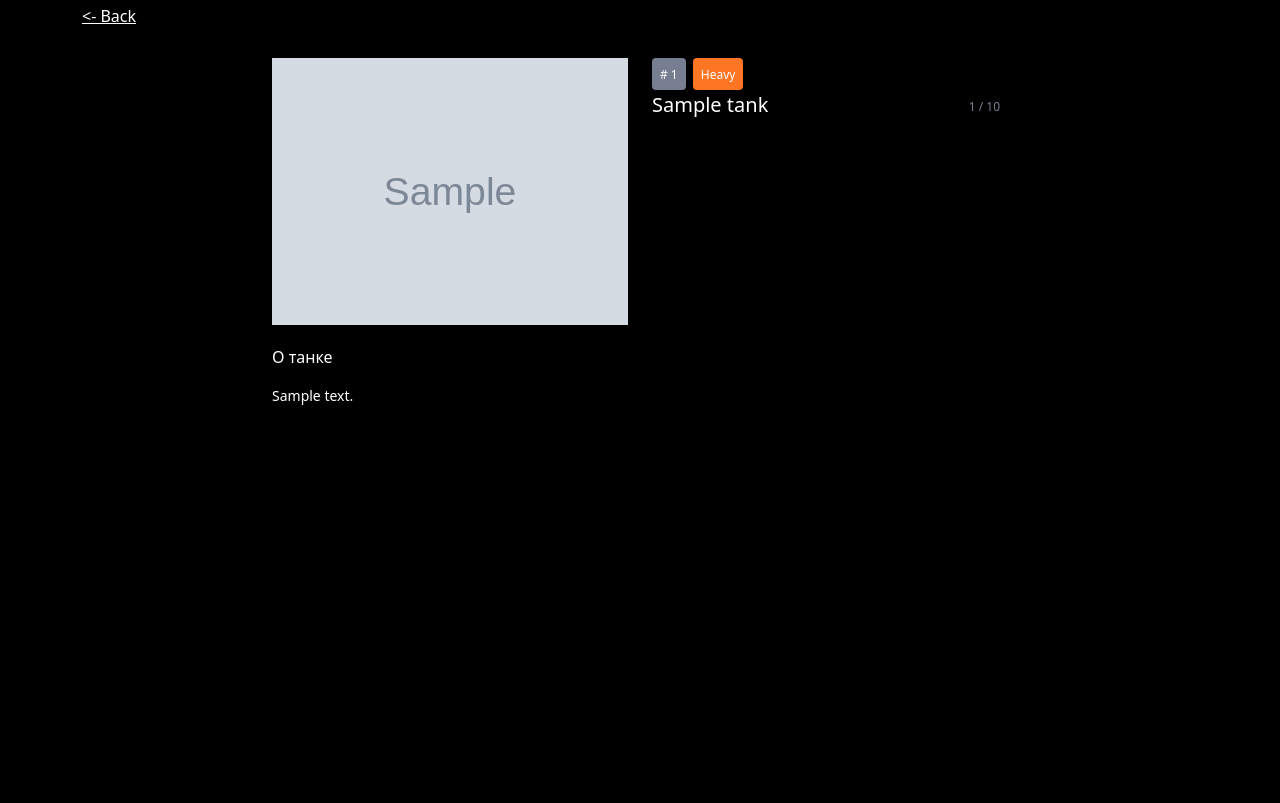
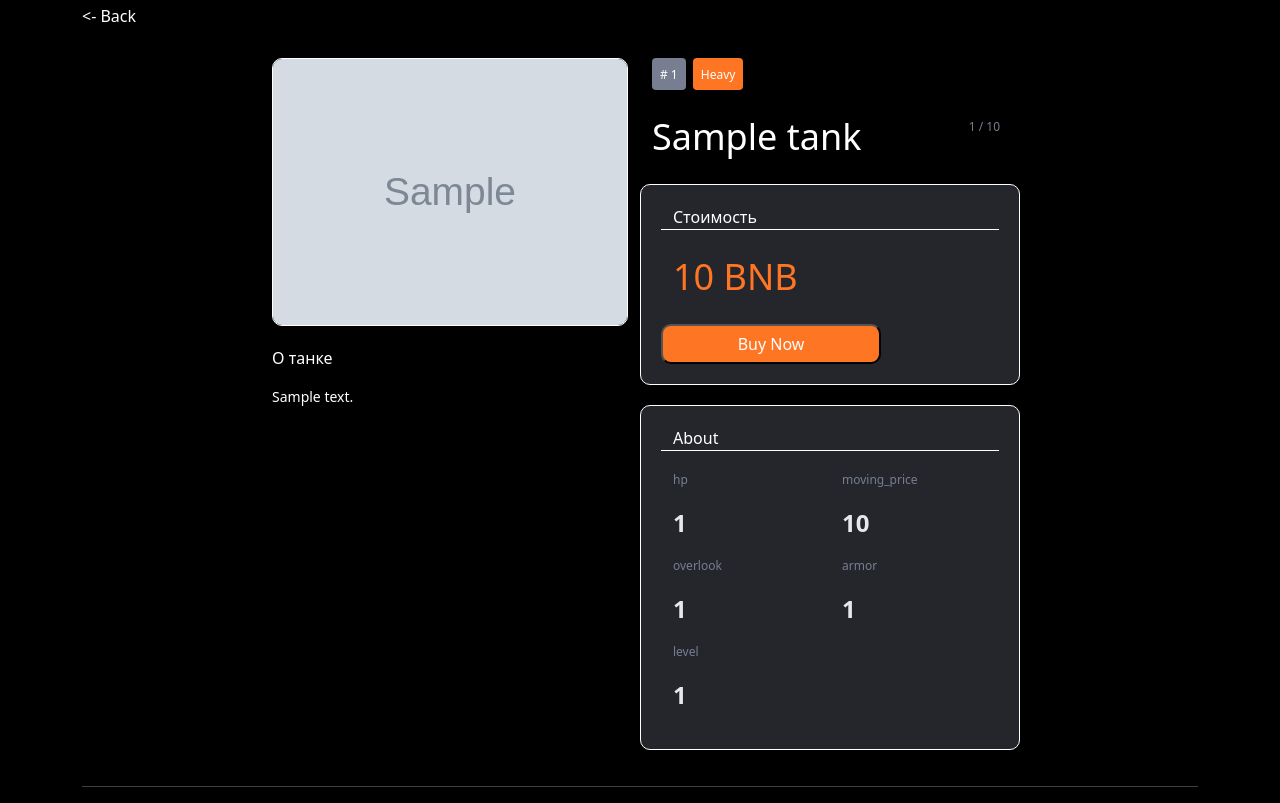
Before and after one commit to battleofchains/tanks-django-server, a Django app: page /marketplace/1/ in a window 1280 px wide. Shown: the part 100-903 px from the top of the page. Before the commit the page ends 505 px from the top, so only its background shows below. Run offline with Django 3.2, Linux system fonts and the light colour scheme; data comes from the database, SQL or seed files in the repository; tables that the repository leaves empty hold one stand-in row (values such as "Sample post"); grey boxes marked "Sample" are stand-in pictures; parts of the project's set-up code (start-up, migrations or seed data) failed here and were passed over; some libraries are stand-ins or nearby versions.

Commit message:
feat(marketplace): add truncate_trailing_zeroes tag, some market-detail html blocks

```diff
--- /dev/null
+++ b/battle_of_chains/market/templatetags/truncate_trailing_zeroes.py
@@ -0,0 +1,10 @@
+from django import template
+
+from battle_of_chains.utils.functions import truncate_trailing_zeroes
+
+register = template.Library()
+
+
+@register.filter(name='truncate_trailing_zeroes')
+def truncate_trailing_zeroes_templatetag(value, round_to=None):
+    return truncate_trailing_zeroes(value, round_to)
--- a/battle_of_chains/market/views.py
+++ b/battle_of_chains/market/views.py
@@ -34,6 +34,9 @@ class MarketPlaceDetailView(DetailView):
 
     def get_context_data(self, **kwargs):
         context = super().get_context_data(**kwargs)
-        context['tank'] = context['object']
-        context['similar_tanks'] = self.queryset.filter(type=self.object.type, level=self.object.level)
+        tank = self.object
+        context['tank'] = tank
+        context['similar_tanks'] = self.queryset.filter(type=tank.type, level=tank.level)
+        props = ('level', 'moving_price', 'overlook', 'hp', 'armor')
+        context['props'] = {k: v for k, v in tank.__dict__.items() if k in props}
         return context
--- a/battle_of_chains/static/css/project.css
+++ b/battle_of_chains/static/css/project.css
@@ -80,11 +80,12 @@
 }
 a {
   color: white;
+  text-decoration: none;
 }
 a:hover {
   color: white;
 }
-.card-bottom, .filters {
+.card-wrap, .filters {
   background-color: #24262C;
 }
 .card-bottom, .card-top {
@@ -152,3 +153,36 @@ a:hover {
 .tank-desc {
   font-size: 14px;
 }
+.tank-name-detail {
+  font-size: 36px;
+  margin-top: 20px;
+  margin-bottom: 20px;
+}
+.tank-price-detail {
+  font-size: 36px;
+  color: #FE7524;
+  margin-bottom: 20px;
+}
+.buy-now {
+  background: #FE7524;
+  border-radius: 10px;
+  width: 220px;
+  height: 40px;
+  color: white;
+}
+.info-wrap {
+  padding: 20px;
+}
+.info-text {
+  border-bottom: 1px solid white;
+  margin-bottom: 20px;
+}
+.prop-name {
+  color: #777E91;
+  font-size: 12px;
+}
+.prop-val {
+  color: #E6E8EC;
+  font-weight: bold;
+  font-size: 24px;
+}
--- a/battle_of_chains/templates/pages/marketplace.html
+++ b/battle_of_chains/templates/pages/marketplace.html
@@ -1,5 +1,5 @@
 {% extends "base.html" %}
-{% load static %}
+{% load static truncate_trailing_zeroes %}
 {% block javascript %}
   <script src="{% static 'dist/js/reflex.js' %}"></script>
   <script src="{% static 'js/web3.min.js' %}"></script>
@@ -78,7 +78,7 @@
                        onclick="window.location.href='/accounts/login/?next=/marketplace/'"
                     {% endif %}
                   >
-                  <div class="tank-price">{% if tank.has_offer %}{{ tank.offer.price }}{% else %}{{ tank.price }}{% endif %} BNB</div>
+                  <div class="tank-price">{% if tank.has_offer %}{{ tank.offer.price|truncate_trailing_zeroes }}{% else %}{{ tank.price|truncate_trailing_zeroes }}{% endif %} BNB</div>
                 </div>
               </div>
             </div>
--- a/battle_of_chains/templates/pages/marketplace_detail.html
+++ b/battle_of_chains/templates/pages/marketplace_detail.html
@@ -1,5 +1,5 @@
 {% extends "base.html" %}
-{% load static %}
+{% load static truncate_trailing_zeroes %}
 {% block javascript %}
   <script src="{% static 'js/web3.min.js' %}"></script>
   <script src="{% static 'js/project.js' %}"></script>
@@ -9,7 +9,7 @@
   <div class="row justify-content-center">
     <div style="margin-bottom: 30px;"><a href="{% url 'market:marketplace' %}"><- Back</a></div>
     <div class="col-4">
-      <img src="{% if tank.image %}{{ tank.image.url }}{% endif %}" alt="tank-image" class="tank-image">
+      <img src="{% if tank.image %}{{ tank.image.url }}{% endif %}" alt="tank-image" class="tank-image card-wrap">
       <p>О танке</p>
       <p class="tank-desc">{{ tank.description }}</p>
     </div>
@@ -20,13 +20,36 @@
           <span class="tank-type">{{ tank.type }}</span>
         </div>
       </div>
-      <div class="tank-name row">
+      <div class="tank-name-detail row">
         <div class="col">
           {{ tank.name }}
           <span class="tank-supply">{% if tank.offer %}{{ tank.offer.amount_sold }} / {{ tank.offer.amount }}{% else %}1 / 1{% endif %}</span>
         </div>
       </div>
+      <div class="row card-wrap info-wrap">
+        <div class="info-text">Стоимость</div>
+        <div class="tank-price-detail">{% if tank.has_offer %}{{ tank.offer.price|truncate_trailing_zeroes }}{% else %}{{ tank.price|truncate_trailing_zeroes }}{% endif %} BNB</div>
+        <button class="buy-now"
+          {% if request.user.is_authenticated %}
+             onclick="{% if tank.has_nft %}buy_token({{ tank.id }}, {{ tank.price }}){% else %}buy_and_mint_token({{ tank.id }}, '{{ tank.nft_meta_url }}', {% if tank.has_offer %}{{ tank.offer.price }}{% else %}{{ tank.price }}{% endif %}){% endif %}"
+          {% else %}
+             onclick="window.location.href='/accounts/login/?next=/marketplace/{{ tank.id }}/'"
+          {% endif %}>Buy Now</button>
+      </div>
+      <div class="row card-wrap info-wrap">
+        <div class="info-text">About</div>
+        {% for name, val in props.items %}
+          <div class="col-6">
+            <p class="prop-name">{{ name }}</p>
+            <p class="prop-val">{{ val }}</p>
+          </div>
+        {% endfor %}
+      </div>
     </div>
+  </div>
+  <hr>
+  <div class="row">
+
   </div>
 {% endblock %}
 
--- a/battle_of_chains/utils/functions.py
+++ b/battle_of_chains/utils/functions.py
@@ -38,3 +38,8 @@ def create_tank_from_offer(offer: Offer) -> Tank:
         projectile.tank = tank
         projectile.save()
     return tank
+
+
+def truncate_trailing_zeroes(value, round_to=18):
+    precision = f'%.{round_to}f' if round_to else f'%.18f'
+    return (precision % value).rstrip('0').rstrip('.')
```
Also changed, not shown: battle_of_chains/market/templatetags/__init__.py (added), 1 other file.
